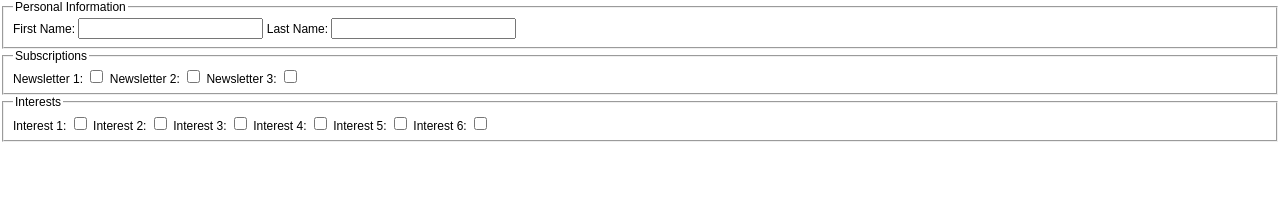
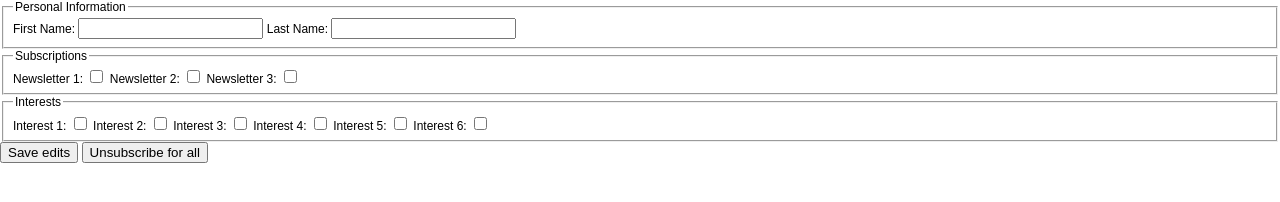
Before and after one commit to thaisribeirotr/testing, a plain HTML site: page index.html in a window 1280 px wide. Drawn offline with Linux system fonts and the light colour scheme.

Commit message:
added buttons

```diff
--- a/index.html
+++ b/index.html
@@ -93,6 +93,8 @@ body {
                 <label for="interest6">Interest 6:</label>
                 <input type="checkbox" id="interest6" name="interest6">
             </fieldset>
+            <button form="preferenceCenterForm">Save edits</button>
+            <button form="preferenceCenterForm">Unsubscribe for all</button>
         </form>
     </main>
     <footer>
```
